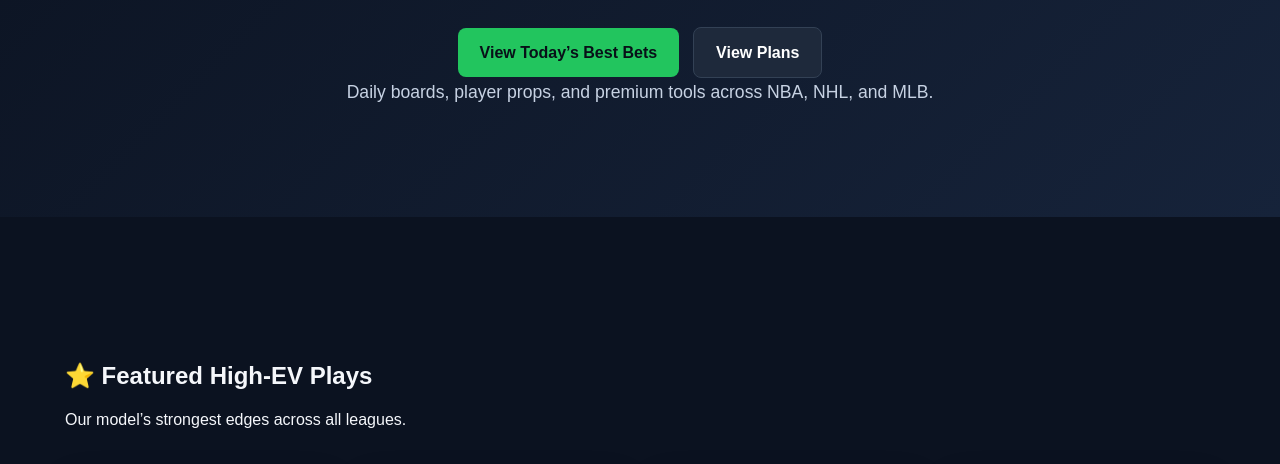
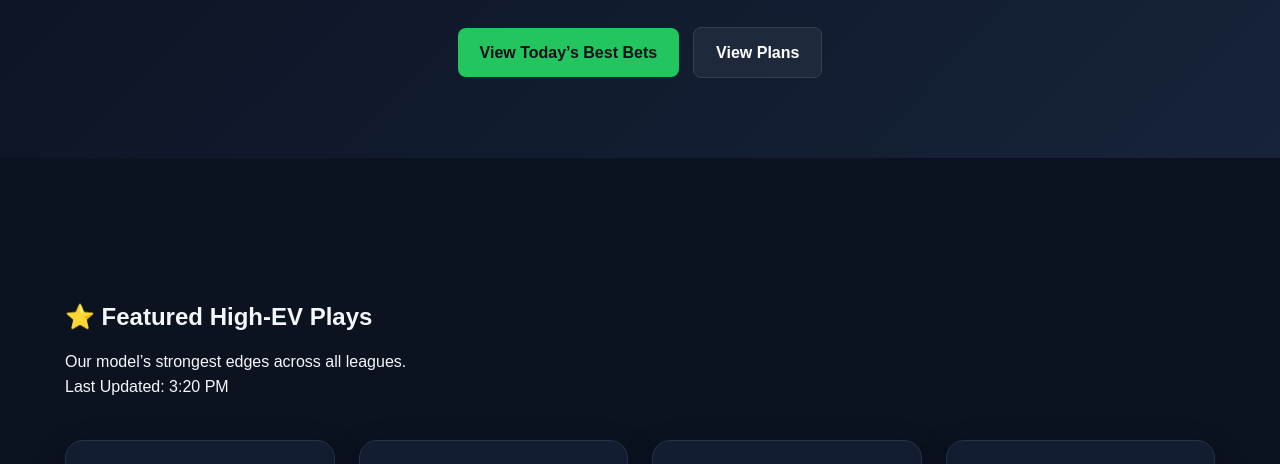
Before and after one commit to whnagelpro/sports-betting-site, a website: page index.html in a window 1280 px wide. Shown: the part 422-886 px from the top of the page. Drawn offline with nearby package versions, Linux system fonts and the light colour scheme; no server answers.

Commit message:
update homepage

```diff
--- a/index.html
+++ b/index.html
@@ -71,10 +71,6 @@
         View Plans
       </a>
     </div>
-
-    <p class="hero-subcta">
-      Daily boards, player props, and premium tools across NBA, NHL, and MLB.
-    </p>
   </div>
 </section>
 
@@ -84,6 +80,7 @@
         <div class="section-header">
           <h2>⭐ Featured High-EV Plays</h2>
           <p>Our model’s strongest edges across all leagues.</p>
+          <div id="home-last-updated" class="last-updated"></div>
         </div>
 
         <div class="spotlight-grid">
@@ -176,6 +173,7 @@
     </div>
 
     <div id="home-last-updated" class="last-updated"></div>
+
 
     <div class="leaderboard-box">
       <h3>Best Prop Opportunities</h3>
```
